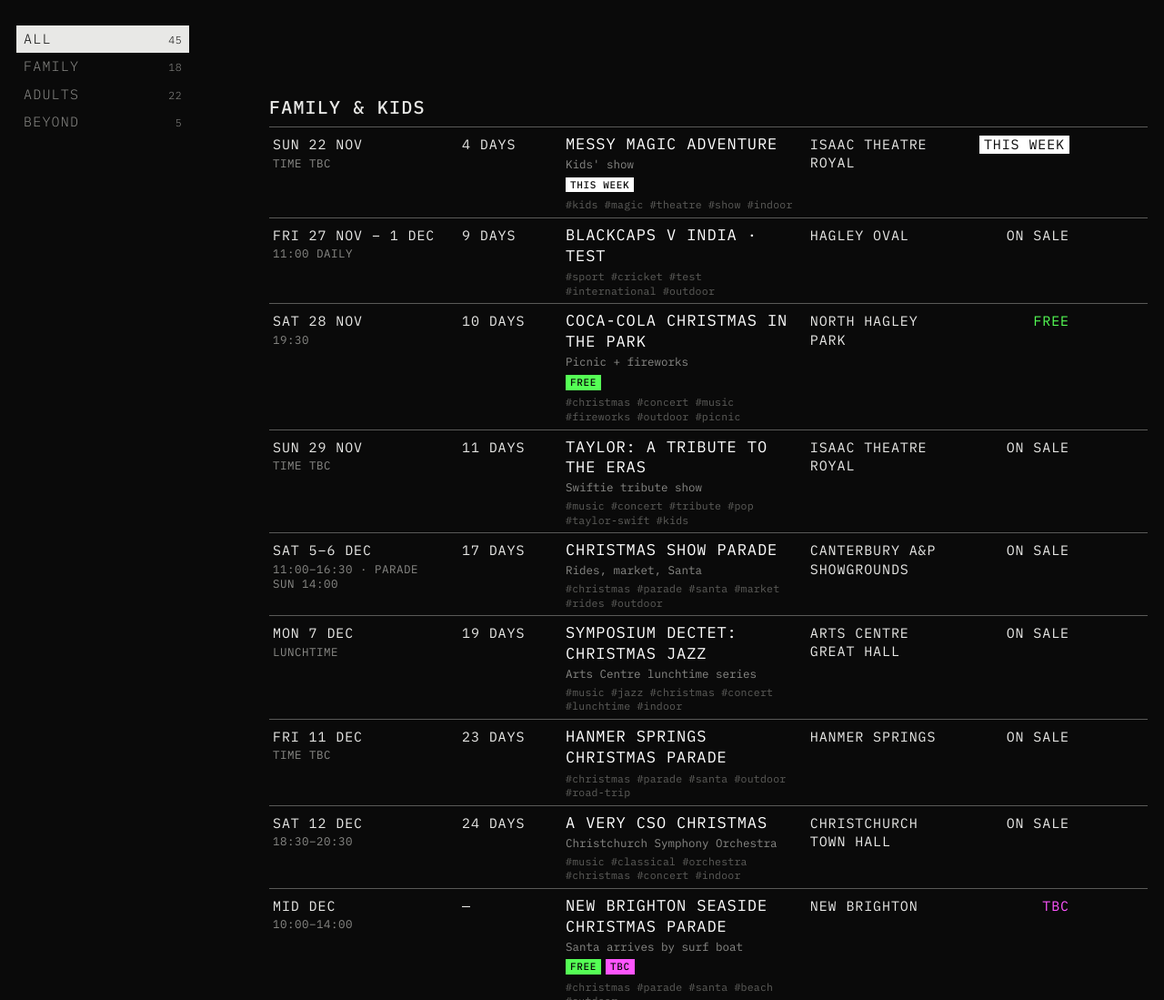
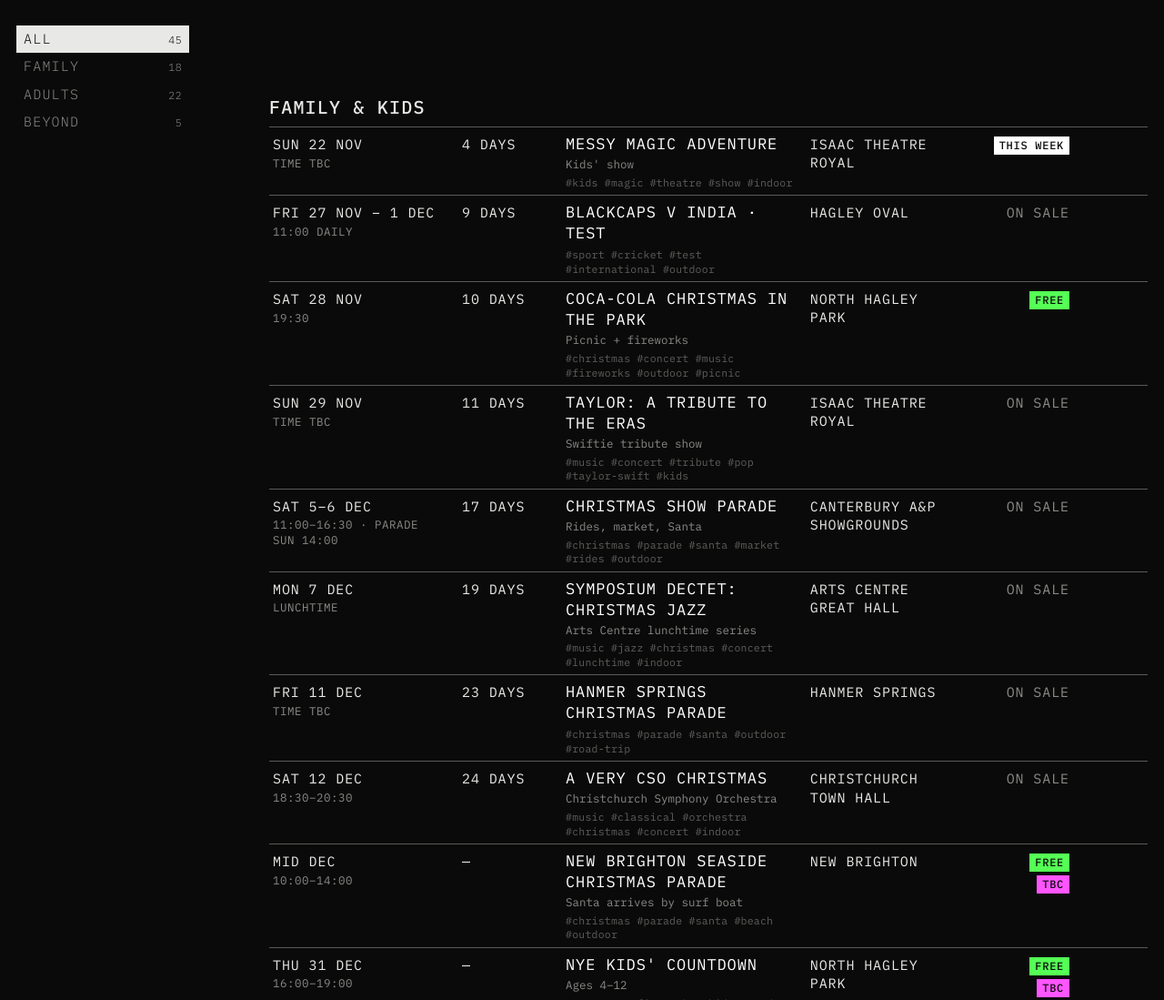
Before and after one commit to blangdon/events, a plain HTML site: page index.html in a window 1280 px wide. Shown: the top 1099 px of the page at 91% size. Drawn offline with Linux system fonts and the light colour scheme.

Commit message:
Show solid colour labels only in the right-hand status column
Labels (THIS WEEK, SOLD OUT, FREE, TBC) stack on the right; plain
ON SALE when an event has none. Removed the label row under titles.

Co-Authored-By: Claude Opus 5.5 <noreply@anthropic.com>
Claude-Session: https://claude.ai/code/session_015CofzuhfrDsYs5h9Ap95p3

```diff
--- a/index.html
+++ b/index.html
@@ -49,20 +49,18 @@
   .r .w a{color:var(--hi);text-decoration:none;font-size:17px}
   .r .w a:hover{text-decoration:underline;text-underline-offset:4px}
   .r .w .n{display:block;text-transform:none;letter-spacing:0;color:var(--dim);font-size:12.5px;margin-top:2px}
-  .r .s{text-align:right;white-space:nowrap}
+  .r .s{display:flex;flex-direction:column;align-items:flex-end;gap:4px;white-space:nowrap}
+  .r .s .onsale{color:var(--dim)}
   .r.past{opacity:.3}
   .r.nomatch,.r.past{display:none}
 
-  .tg{display:inline-block;font-size:11px;font-weight:500;letter-spacing:.06em;padding:0 5px;margin-right:5px;color:#0a0a0a;line-height:1.5;vertical-align:1px}
+  .tg{display:inline-block;font-size:12px;font-weight:500;letter-spacing:.06em;padding:1px 6px;color:#0a0a0a;line-height:1.5;vertical-align:1px}
   .tg.free{background:#55ff55}.tg.sold{background:#ff5555}.tg.tbc{background:#ff55ff}.tg.soon{background:#fff}
-  .r .tags{display:block;margin-top:4px}
   mark{background:#ffff55;color:#0a0a0a;padding:0 1px}
   .r .kw mark{background:#ffff55;color:#0a0a0a}
   .r .kw .hk{all:unset;cursor:pointer}
   .r .kw .hk:hover{color:var(--hi)}
   .r .kw{display:block;margin-top:4px;text-transform:none;letter-spacing:.02em;color:#5f5f5c;font-size:11.5px}
-  .s.free{color:#55ff55}.s.sold{color:#ff5555}.s.tbc{color:#ff55ff}
-  .s.soon{background:#fff;color:#0a0a0a;padding:0 5px;justify-self:end}
 
   .act{display:flex;gap:2px;justify-content:flex-end;align-self:center;visibility:hidden;opacity:0;transition:opacity .12s}
   @media (hover:hover){ .r:hover .act{visibility:visible;opacity:1} }
@@ -255,15 +253,16 @@ function renderBoards(){
   document.getElementById(cat).innerHTML=list.map(e=>{
     const [cls,label]=status(e);
     const p=PREFS[e.id]||{};
-    const tl=(e.tags||[]).filter(t=>L[t]).map(t=>`<span class="tg ${t}">${L[t]}</span>`);
+    const order=["sold","free","tbc"];
+    const tl=order.filter(t=>(e.tags||[]).includes(t)).map(t=>`<span class="tg ${t}">${L[t]}</span>`);
     if(cls==="soon") tl.unshift(`<span class="tg soon">THIS WEEK</span>`);
     const rc=["r",cls==="past"?"past":"",p.removed?"removed":""].filter(Boolean).join(" ");
     return `<div class="${rc}" data-i="${EVENTS.indexOf(e)}">
       <div class="d">${esc(dateCol(e))}<span class="tm">${esc(e.t||"Time TBC")}</span></div>
       <div class="ago">${away(e)}</div>
-      <div class="w"><a href="${esc(e.url)}" target="_blank" rel="noopener" class="ttl" data-raw="${esc(e.what)}">${esc(e.what)}</a>${e.note?`<span class="n">${esc(e.note)}</span>`:""}${tl.length&&cls!=="past"?`<span class="tags">${tl.join("")}</span>`:""}${(e.k||[]).length?`<span class="kw">${e.k.map(x=>`<button class="hk" data-k="${esc(x)}">#${esc(x)}</button>`).join(" ")}</span>`:""}</div>
+      <div class="w"><a href="${esc(e.url)}" target="_blank" rel="noopener" class="ttl" data-raw="${esc(e.what)}">${esc(e.what)}</a>${e.note?`<span class="n">${esc(e.note)}</span>`:""}${(e.k||[]).length?`<span class="kw">${e.k.map(x=>`<button class="hk" data-k="${esc(x)}">#${esc(x)}</button>`).join(" ")}</span>`:""}</div>
       <div class="v">${esc(e.where)}</div>
-      <div class="s ${cls}">${label}</div>
+      <div class="s">${tl.length?tl.join(""):`<span class="onsale">ON SALE</span>`}</div>
       <div class="act">
         <button class="up" data-a="up" aria-pressed="${p.vote>0}" title="Like">${ICON_UP}</button>
         <button class="x" data-a="x" title="${p.removed?"Restore":"Remove from list"}">${p.removed?"↺":"✕"}</button>
```
